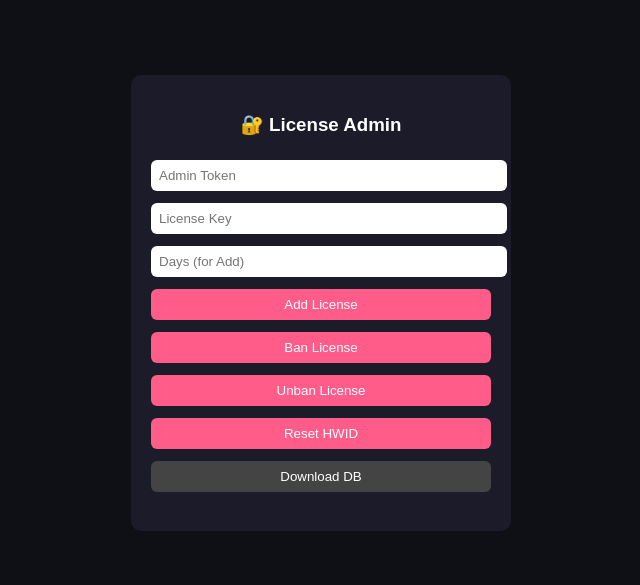
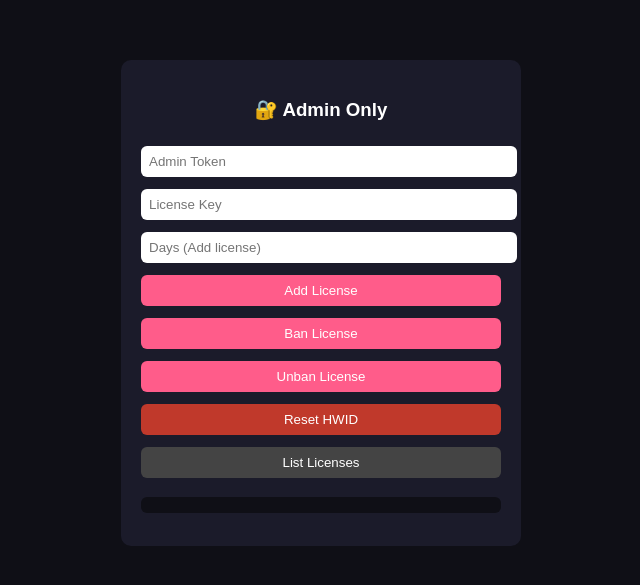
Before and after one commit to FakeHackers/ce-license-api, a website: page public/admin/index.html in a window 1280 px wide. Shown: the part 105-690 px from the top of the page, without its empty margins (319-959 px from the left). Drawn offline with Linux system fonts and the light colour scheme.

Commit message:
Update admi

```diff
--- a/public/admin/index.html
+++ b/public/admin/index.html
@@ -2,7 +2,7 @@
 <html>
 <head>
   <meta charset="utf-8">
-  <title>License Admin</title>
+  <title>What Are You Doing?</title>
   <style>
     body {
       background:#0f0f16;
@@ -17,7 +17,7 @@
       background:#1b1b2a;
       padding:20px;
       border-radius:10px;
-      width:340px;
+      width:360px;
       text-align:center;
     }
     input {
@@ -37,28 +37,32 @@
       color:white;
       cursor:pointer;
     }
-    button.gray {
-      background:#444;
+    button.gray { background:#444; }
+    button.red { background:#c0392b; }
+    pre {
+      text-align:left;
+      background:#0f0f16;
+      padding:8px;
+      border-radius:6px;
+      max-height:150px;
+      overflow:auto;
     }
   </style>
 </head>
 <body>
 
 <div class="box">
-  <h3>🔐 License Admin</h3>
+  <h3>🔐 Admin Only</h3>
 
-  <!-- ADMIN TOKEN -->
   <input id="token" type="password" placeholder="Admin Token">
-
-  <!-- LICENSE -->
   <input id="key" placeholder="License Key">
-  <input id="days" type="number" placeholder="Days (for Add)">
+  <input id="days" type="number" placeholder="Days (Add license)">
 
   <button onclick="add()">Add License</button>
   <button onclick="ban()">Ban License</button>
   <button onclick="unban()">Unban License</button>
   <button class="red" onclick="resetHwid()">Reset HWID</button>
-  <button class="gray" onclick="backup()">Download DB</button>
+  <button class="gray" onclick="list()">List Licenses</button>
 
   <pre id="out"></pre>
 </div>
```
